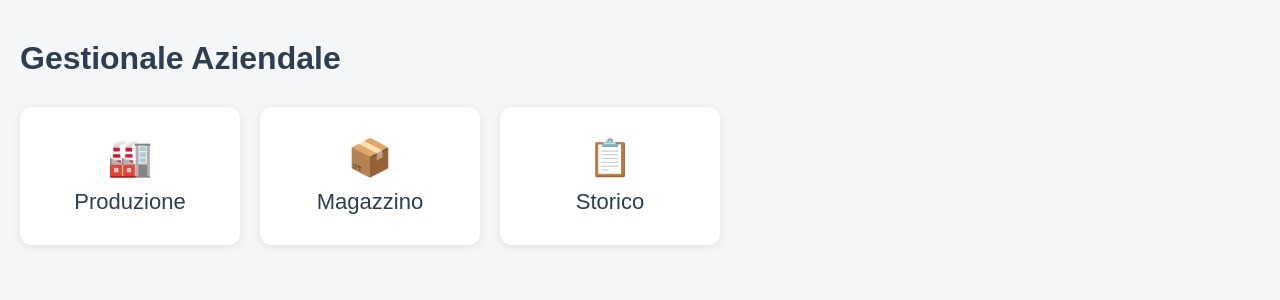
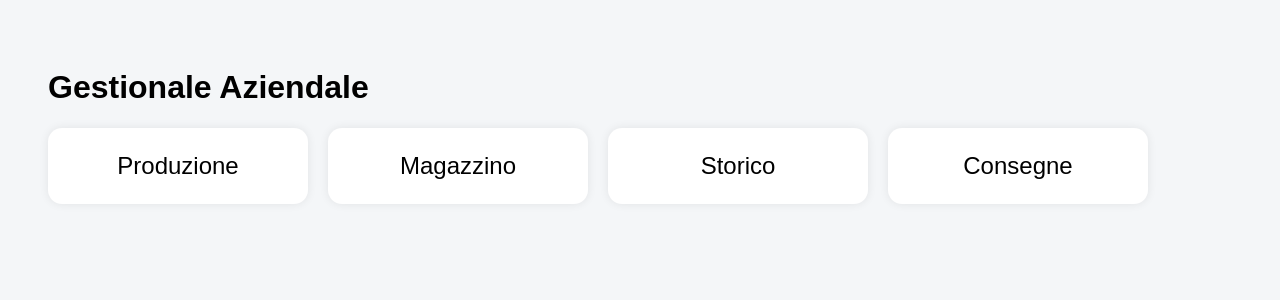
Before and after one commit to Galc987/gestionale-magazzino, a Flask app: page / in a window 1280 px wide. Shown: the top 300 px of the page. Run offline with Flask 3, Linux system fonts and the light colour scheme; some libraries are stand-ins or nearby versions.

Commit message:
Update home.html

```diff
--- a/templates/home.html
+++ b/templates/home.html
@@ -1,48 +1,38 @@
 <!DOCTYPE html>
 <html>
 <head>
-<title>Gestionale Aziendale</title>
+<title>Gestionale</title>
 <style>
-* { box-sizing: border-box; margin: 0; padding: 0; }
-body { font-family: Arial, sans-serif; background: #f4f6f8; padding: 40px 20px; }
-h1 { margin-bottom: 30px; color: #2c3e50; }
-.menu {
-    display: grid;
-    grid-template-columns: repeat(auto-fit, minmax(220px, 1fr));
-    gap: 20px;
-    max-width: 700px;
+body{font-family:Arial;background:#f4f6f8;padding:40px}
+.menu{
+display:grid;
+grid-template-columns:repeat(auto-fit,minmax(220px,1fr));
+gap:20px;
+max-width:1100px;
 }
-a.card {
-    display: block;
-    padding: 30px 20px;
-    background: white;
-    text-decoration: none;
-    color: #2c3e50;
-    border-radius: 12px;
-    font-size: 22px;
-    text-align: center;
-    box-shadow: 0 2px 10px rgba(0,0,0,.08);
-    transition: box-shadow .2s;
+a{
+display:block;
+padding:24px;
+background:white;
+text-decoration:none;
+color:black;
+font-size:24px;
+text-align:center;
+border-radius:14px;
+box-shadow:0 0 10px rgba(0,0,0,.08);
 }
-a.card:hover { box-shadow: 0 4px 18px rgba(0,0,0,.15); }
-.icon { font-size: 36px; display: block; margin-bottom: 10px; }
 </style>
 </head>
 <body>
+
 <h1>Gestionale Aziendale</h1>
+
 <div class="menu">
-    <a class="card" href="/produzione">
-        <span class="icon">🏭</span>
-        Produzione
-    </a>
-    <a class="card" href="/magazzino">
-        <span class="icon">📦</span>
-        Magazzino
-    </a>
-    <a class="card" href="/storico">
-        <span class="icon">📋</span>
-        Storico
-    </a>
+<a href="/produzione">Produzione</a>
+<a href="/magazzino">Magazzino</a>
+<a href="/storico">Storico</a>
+<a href="/consegne">Consegne</a>
 </div>
+
 </body>
 </html>
```
